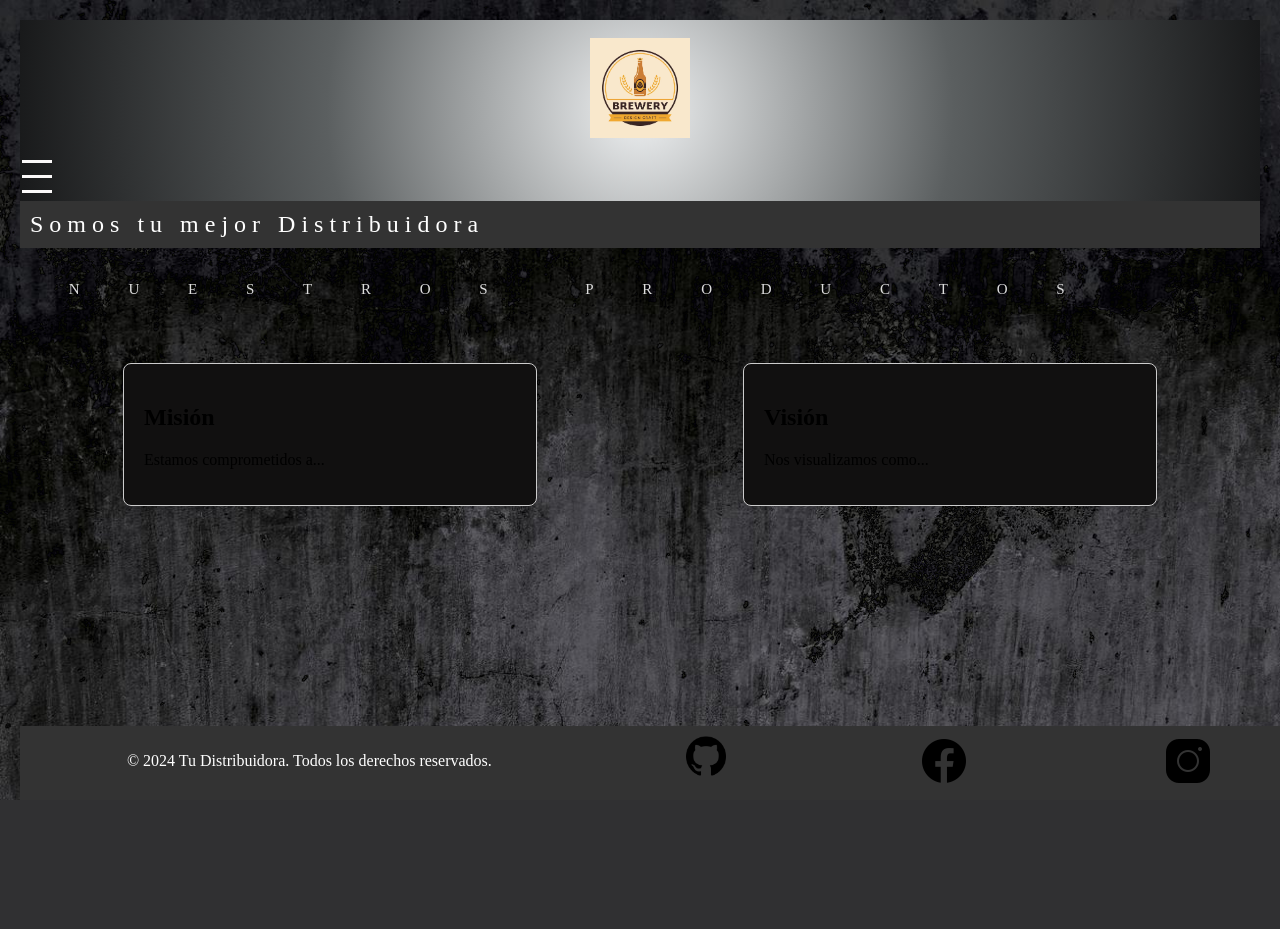
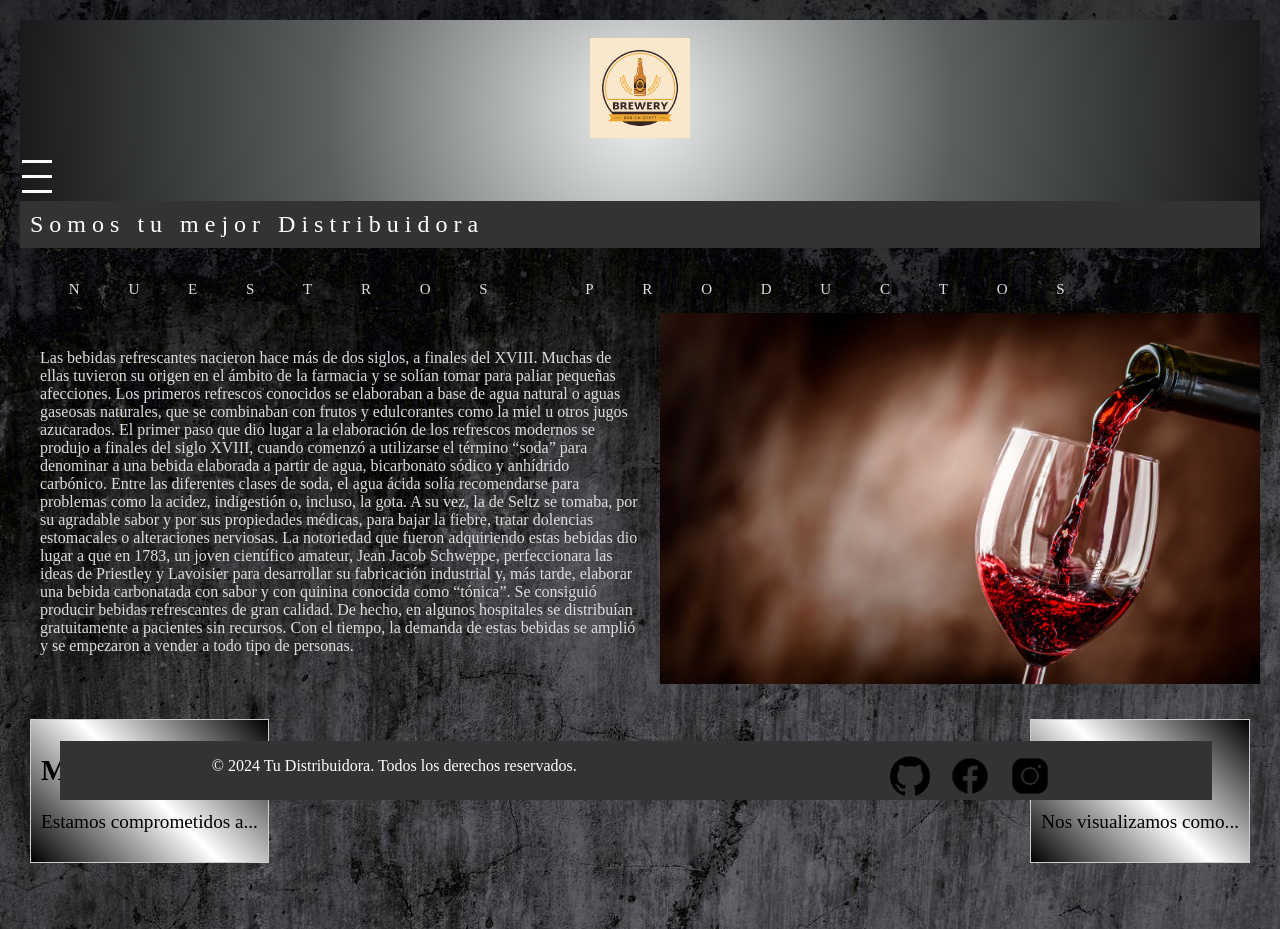
Before and after one commit to Emilianolandi/Distriform, a PHP site: page / in a window 1280 px wide. Before the commit the page ends 800 px from the top, so only its background shows below. Run offline with PHP 8.4, Linux system fonts and the light colour scheme; data that the repository does not hold is empty.

Commit message:
creando las variables de index

```diff
--- a/index.php
+++ b/index.php
@@ -99,16 +99,32 @@
 </div>
     <?php include 'productos.php'?>
 
+<div class="container">
+    <p class="relleno">Las bebidas refrescantes nacieron hace más de dos siglos, a finales del XVIII. Muchas de ellas tuvieron su origen en el ámbito de la farmacia y se solían tomar para paliar pequeñas afecciones.
 
-<div id="cards-container">
+Los primeros refrescos conocidos se elaboraban a base de agua natural o aguas gaseosas naturales, que se combinaban con frutos y edulcorantes como la miel u otros jugos azucarados.
 
+El primer paso que dio lugar a la elaboración de los refrescos modernos se produjo a finales del siglo XVIII, cuando comenzó a utilizarse el término “soda” para denominar a una bebida elaborada a partir de agua, bicarbonato sódico y anhídrido carbónico.
 
+Entre las diferentes clases de soda, el agua ácida solía recomendarse para problemas como la acidez, indigestión o, incluso, la gota. A su vez, la de Seltz se tomaba, por su agradable sabor y por sus propiedades médicas, para bajar la fiebre, tratar dolencias estomacales o alteraciones nerviosas.
+
+La notoriedad que fueron adquiriendo estas bebidas dio lugar a que en 1783, un joven científico amateur, Jean Jacob Schweppe, perfeccionara las ideas de Priestley y Lavoisier para desarrollar su fabricación industrial y, más tarde, elaborar una bebida carbonatada con sabor y con quinina conocida como “tónica”.
+
+Se consiguió producir bebidas refrescantes de gran calidad. De hecho, en algunos hospitales se distribuían gratuitamente a pacientes sin recursos. Con el tiempo, la demanda de estas bebidas se amplió y se empezaron a vender a todo tipo de personas.
+
+</p>
+<div class="imagen-container">
+
+            <img src="img/4.jpg" alt="Descripción de la imagen">
+        </div>
+        </div>
+<<div id="cards-container">
     <div class="datos_emp">
         <div class="tarjeta_word" id="misionTarjeta" onclick="mostrarInformacion('mision')">
             <h2>Misión</h2>
             <p>Estamos comprometidos a...</p>
         </div>
-
+<br>
         <div class="tarjeta_word" id="visionTarjeta" onclick="mostrarInformacion('vision')">
             <h2>Visión</h2>
             <p>Nos visualizamos como...</p>
@@ -127,18 +143,19 @@
         </div>
     </div>
 </div>
+
 <br>
     <br>
 <footer>
 <p>&copy; 2024 Tu Distribuidora. Todos los derechos reservados.</p>
-
-<a href="https://github.com/Emilianolandi" target="_blank"><img src="img/github_logo.png" alt="Facebook" width="40px", height="40px"></a>
-            <a href="#" target="_blank"><img src="img/face.png" alt="Twitter"></a>
-            <a href="#" target="_blank"><img src="img/insta.png" alt="Instagram"></a>
+<div class="redes-sociales">
+            <a href="https://github.com/Emilianolandi" target="_blank"><img src="img/github_logo.png" alt="git" width="40px", height="40px"></a>
+            <a href="https://www.facebook.com/" target="_blank"><img src="img/face.png" width="40px", height="40px"alt="Twitter"></a>
+            <a href="https://www.instagram.com/" target="_blank"><img src="img/insta.png" alt="Instagram" width="40px", height="40px"></a>
 
 
 
-
+            </div>
 </footer>
 </body>
 <script src="script.js"></script>
--- a/productos.php
+++ b/productos.php
@@ -7,11 +7,11 @@
     <link rel="stylesheet" href="https://cdn.jsdelivr.net/npm/slick-carousel@1.8.1/slick/slick.css" />
     <link rel="stylesheet" href="https://cdn.jsdelivr.net/npm/slick-carousel@1.8.1/slick/slick-theme.css" />
     <style>
-        /* Estilo para tarjetas en dispositivos móviles */
+        /* dispositivos móviles */
         @media only screen and (max-width: 600px) {
             .tarjeta {
-                width: 100%; /* O ajusta el ancho según sea necesario */
-                margin: 0 auto; /* Centra la tarjeta */
+                width: 100%;
+                margin: 0 auto; /
             }
         }
     </style>
@@ -44,7 +44,7 @@ if (!$result) {
 
 <div class="card-container">
     <?php
-    // Iterar a través de los resultados y mostrar cada producto en una tarjeta
+    //  mostrar cada producto en una tarjeta
     while ($row = $result->fetch_assoc()) {
     ?>
         <div class="tarjeta">
@@ -58,19 +58,19 @@ if (!$result) {
     ?>
 </div>
 
-<!-- Incluir jQuery y Slick Carousel y configurar el slider -->
+
 <script src="https://code.jquery.com/jquery-3.6.0.min.js"></script>
 <script src="https://cdn.jsdelivr.net/npm/slick-carousel@1.8.1/slick/slick.min.js"></script>
 <script>
     $(document).ready(function(){
         $('.card-container').slick({
-            slidesToShow: 3, // Muestra 4 tarjetas a la vez
+            slidesToShow: 3,
             slidesToScroll: 1,
             autoplay: true,
             autoplaySpeed: 1500,
             responsive: [
                 {
-                    breakpoint: 600, // Cambia el número según sea necesario
+                    breakpoint: 600,
                     settings: {
                         slidesToShow: 1,
                         slidesToScroll: 1,
--- a/script.js
+++ b/script.js
@@ -1,3 +1,9 @@
+
+
+
+//aca encontraremops los script de navegacion y info
+
+//NAVEGACION
 function toggleMenu() {
     const menu = document.querySelector('.menu');
     menu.classList.toggle('active');
@@ -9,3 +15,16 @@ function mostrarInformacion(tipo) {
 function ocultarInformacion(tipo) {
     document.getElementById(`informacion${tipo.charAt(0).toUpperCase() + tipo.slice(1)}`).style.display = 'none';
 }
+
+
+// segunda seccion //
+
+function mostrarInformacion(tipo) {
+    document.getElementById('informacionMision').style.display = tipo === 'mision' ? 'block' : 'none';
+    document.getElementById('informacionVision').style.display = tipo === 'vision' ? 'block' : 'none';
+}
+
+function ocultarInformacion(tipo) {
+    document.getElementById('informacionMision').style.display = 'none';
+    document.getElementById('informacionVision').style.display = 'none';
+}
--- a/stilos.css
+++ b/stilos.css
@@ -3,13 +3,13 @@ body {
   margin: 0;
   padding: 20px;
     background-color: #4a4a4a;
-    background-image: url('img/FONDO.JPG'); /* Ruta de la imagen de textura rugosa */
-    background-size: cover; /* Ajusta  tamaño de la imagen para cubrir el contenedor */
+    background-image: url('img/FONDO.JPG');
+    background-size: cover;
      background-blend-mode:difference;
 }
 
 
-/* AQUI TENEMOS LOS ESTILOS DE TITULO */
+/*  TITULO */
 .title{
 
     justify-content: center;
@@ -17,18 +17,18 @@ body {
     color: white;
     padding: 10px;
     font-size: 24px;
-    overflow:hidden; /* Para ocultar las letras fuera del contenedor */
+    overflow:hidden;
 }
 
-/* Animación de letras que aparecen una por una */
+
 @keyframes aparecerLetras {
     from {
         opacity: 0;
-        transform: translateY(80px); /* Mover las letras hacia arriba al principio */
+        transform: translateY(80px);
     }
     to {
         opacity: 1;
-        transform: translateY(0); /* Volver las letras a su posición original */
+        transform: translateY(0);
     }
 }
 .title span {
@@ -299,62 +299,131 @@ h1{
     color: white;
     mix-blend-mode: difference;
 }
+.container {
+    display: flex;
+    width: 100%;
+}
 
-.tarjeta_word {
-    width: 30%;
-    background-color: #111010;
-    border: 1px solid #ccc;
-    border-radius: 8px;
+.relleno {
+    width: 50%;
     padding: 20px;
-    margin: 20px;
-    box-shadow: 0 0 10px rgba(0, 0, 0, 0.1);
-    cursor: pointer;
-    transition: transform 0.3s ease;
+    opacity: 0;
+    transform: translateX(20px);
+       color: #ddd;
 
+    animation: fadeInRight 1s ease-in-out forwards;
 }
 
 
+@keyframes fadeInRight {
+    from {
+        opacity: 0;
+        transform: translateX(20px);
+    }
+    to {
+        opacity: 1;
+        transform: translateX(0);
+    }
+}
+
+.imagen-container {
+    width: 50%;
+    overflow: hidden;
+}
+
+
+.imagen-container img {
+    width: 100%;
+    transition: transform 0.5s ease-in-out;
+}
+
+
+.imagen-container:hover img {
+    transform: scale(1.1);
+}
+
+.datos_emp {
+    display: flex;
+    justify-content: space-between;
+}
+
+.datos_emp {
+    display: flex;
+}
+
+.tarjeta_word {
+    background: linear-gradient(45deg, #000, #fff, #000);
+    border: 1px solid #ccc;
+    padding: 10px;
+    margin: 10px;
+    cursor: pointer;
+    font-size: larger;
+    overflow: hidden;
+}
+
+/* Agrega la animación a las tarjetas */
+@keyframes moveLetters {
+    0% {
+        transform: translateX(0);
+    }
+    25% {
+        transform: translateX(5px);
+    }
+    50% {
+        transform: translateX(-5px);
+    }
+    75% {
+        transform: translateX(3px);
+    }
+    100% {
+        transform: translateX(0);
+    }
+}
+
+/* Aplica la animación a las tarjetas al pasar el ratón sobre ellas */
 .tarjeta_word:hover {
-    transform: scale(1.05);
+    animation: moveLetters 0.5s ease-in-out infinite;
 }
+
 
 .informacion {
     display: none;
-    background-color: #0e0d0d;
-    border: 1px solid #ccc;
-    border-radius: 8px;
+    position: fixed;
+    top: 50%;
+    left: 50%;
+    transform: translate(-50%, -50%);
+    background-color: white;
     padding: 20px;
-    margin: 20px;
-    box-shadow: 0 0 10px rgba(0, 0, 0, 0.1);
+    border: 3px solid #ccc;
+    animation: fadeInOut 0.5s ease-in-out;
 }
 
-.informacion button {
-    background-color: #3498db;
-    color: #fff;
-    padding: 10px;
+
+button {
+    margin-top: 10px;
+    background-color: #4CAF50;
+    color: white;
+    padding: 10px 20px;
     border: none;
-    border-radius: 4px;
     cursor: pointer;
-    margin-top: 10px;
+    font-size: 16px;
 }
-.datos_emp{
-        display: flex;
-        justify-content: space-around;
-        align-items: flex-start;
-        flex-wrap: wrap;
-        margin-top: 30px;
-    }
 
+button:hover {
+    background-color: #45a049;
+}
         footer {
             display: flex;
             justify-content: space-around;
             background-color: #333;
             color: #fff;
             text-align: center;
-            padding: 10px;
+            padding: 0px;
             position: fixed;
             bottom: 0;
-            width: 100%;
+            width: 90%;
+            margin-left: 40px;
+
         }
 
         .redes-sociales {
```
Also changed, not shown: form.html (+5 -4 lines), stylos.css (+26 -3 lines), img/4.jpg (added). Lines whose indentation alone changed are shown as unchanged.
